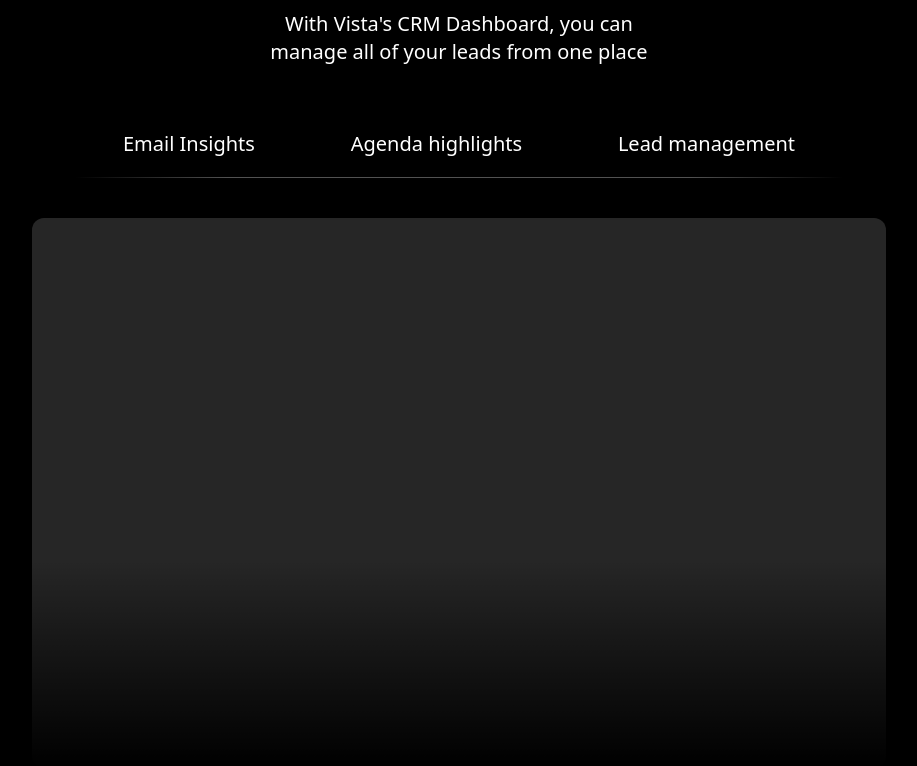
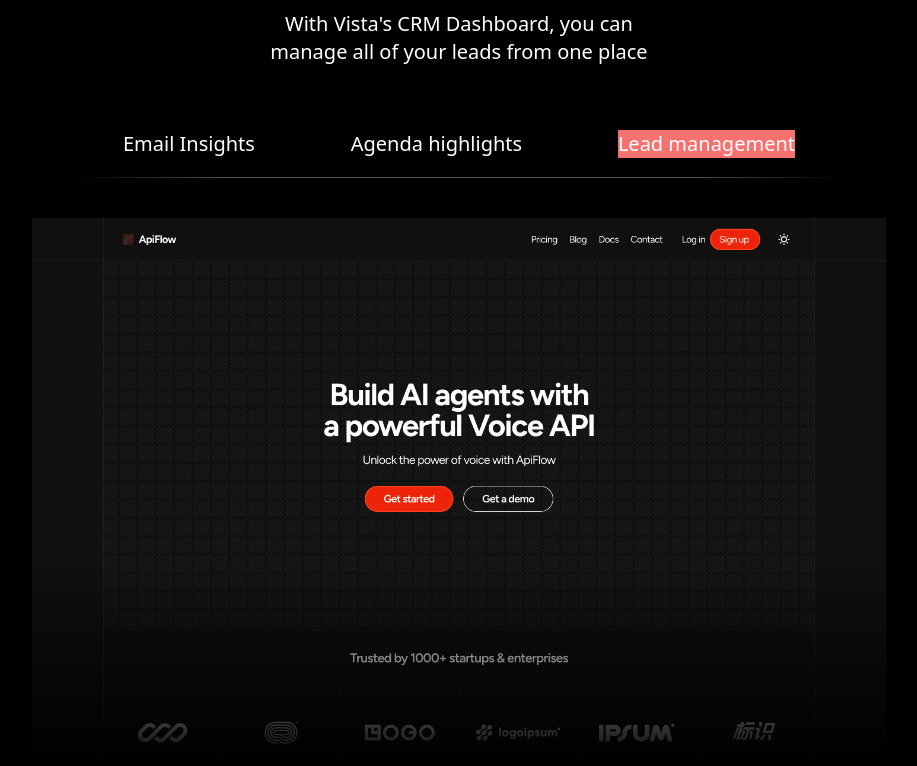
Before and after one commit to Promzy004/vista-project, a React (Vite) app: page / in a window 1280 px wide. Shown: the part 1760-2526 px from the top of the page, without its empty margins (181-1098 px from the left). Built offline with nearby package versions, Linux system fonts and the light colour scheme.

Commit message:
updated hero section

```diff
--- a/src/pages/home.jsx
+++ b/src/pages/home.jsx
@@ -4,11 +4,13 @@
 import img1 from '../assets/images/email-insight.svg';
 import img2 from '../assets/images/lead-management.svg';
 import img3 from '../assets/images/image3.png';
+import { useEffect, useState } from "react";
 
 
 const Home = () => {
 
-    const items = [
+    //list of dashboard items
+    const dashboard_items = [
         {
             text: 'Email Insights',
             image: img1,
@@ -26,20 +28,44 @@
         },
     ]
 
+    //initialize the currentIndex state to be 0
+    let [currentIndex, setCurrentIndex] = useState(0);
+
+    //get all images in the dashboard list by looping through it using the map funtion
+    const images = dashboard_items.map(item => item.image)
+
+
+    //change the state of the currentIndex to be the index of the text when been clicked
+    const handleTExtClick = (index) => {
+        setCurrentIndex(index)
+    }
+
+    //creating an auto slide that reset on index change meanwhile useEffect runs when index is changed
+    useEffect(() => {
+        const interval = setTimeout(() => {
+            setCurrentIndex(currentIndex == (images.length) - 1 ? currentIndex = 0 : currentIndex + 1)
+
+        }, 2000);
+
+        //clean up timeout when index is been changed
+        return () => clearTimeout(interval)
+    }, [currentIndex])
+
+
     return (
-        <div className="">
+        <div>
             <Hero />
             <TrustedTeams />
             <div className="flex flex-col items-center">
                 <SubHeading text='CRM Dashboard' sub_text="Your command center for seamless lead management" desc_text="With Vista's CRM Dashboard, you can manage all of your leads from one place" />
                 <div className="pb-5 cursor-pointer relative text-white w-[60%] px-12 text-xl mx-auto flex  justify-between after:content-[''] after:absolute after:w-full after:bottom-0 after:left-0 after:h-[1px] after:bg-border-gradient2">
-                    {items.map((item) => (
-                        <h3 key={item.id}> {item.text} </h3>
+                    {dashboard_items.map((item, index) => (
+                        <h3 key={item.id} onClick={() => handleTExtClick(index)} className={currentIndex == index ? 'bg-red-400' : ''}> {item.text} </h3>
                     ))}
                 </div>
                 <div className="relative mt-10 lg:w-2/3 w-[95%] box-border lg:h-[550px] sm:h-96 h-80">
                     <div className="w-full h-full bg-neutral-800 rounded-xl after:content-[''] after:w-[100%] after:px-32 after:h-52 after:absolute after:bottom-0 after:left-0 after:bg-hero-gradient">
-                        <img src="" alt="" />
+                        <img src={images[currentIndex]} alt="" />
                     </div>
                 </div>
             </div>
```
